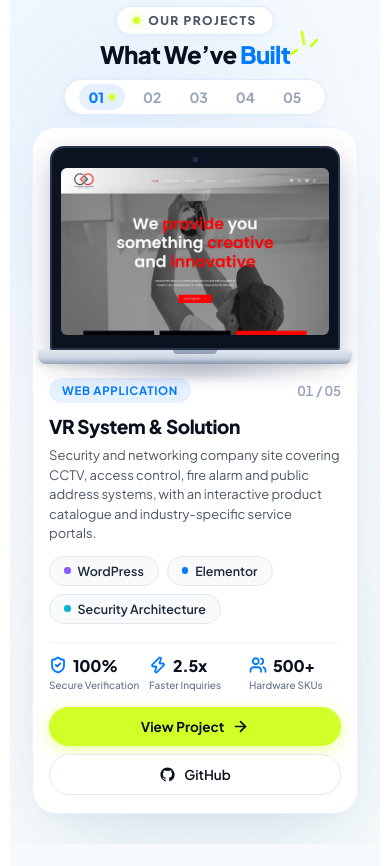
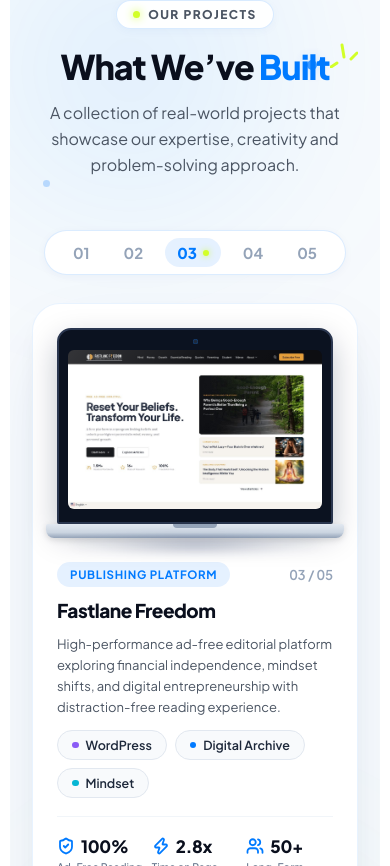
Before and after one commit to VEDANTDESAI2409/graphionic_landing_page, a React (Vite) app in the folder site/: page / in a window 390 px wide. Shown: the part 6298-7164 px from the top of the page. Built offline with nearby package versions, Linux system fonts and the light colour scheme.

Commit message:
feat: project section redesign

```diff
--- a/site/src/components/Projects.jsx
+++ b/site/src/components/Projects.jsx
@@ -1,5 +1,5 @@
 import { useState, useRef, useEffect, useCallback } from 'react';
-import { motion, AnimatePresence, useScroll, useTransform, useReducedMotion } from 'framer-motion';
+import { motion, useReducedMotion } from 'framer-motion';
 import { ChevronLeft, ChevronRight, ArrowRight, ShieldCheck, Zap, Users } from 'lucide-react';
 import { PROJECTS } from '../data/projects';
 import { useInquiry } from '../context/Inquiry';
@@ -52,122 +52,29 @@
 }
 
 export default function Projects() {
-  const trackRef = useRef(null);
+  const sectionRef = useRef(null);
   const headRef = useRef(null);
-  const [activeIndex, setActiveIndex] = useState(0);
-  const activeIndexRef = useRef(0);
-  const isProgrammaticScrollRef = useRef(false);
-  const scrollTimeoutRef = useRef(null);
+  // Default to index 2 (Project 03) matching the primary reference design
+  const [activeIndex, setActiveIndex] = useState(() => (PROJECTS.length > 2 ? 2 : 0));
   const { openInquiry } = useInquiry();
   const shouldReduceMotion = useReducedMotion();
   const total = PROJECTS.length;
 
-  // Detect mobile viewport
-  const [isMobile, setIsMobile] = useState(() =>
-    typeof window !== 'undefined' ? window.innerWidth <= 860 : false
-  );
+  const handlePrev = useCallback(() => {
+    setActiveIndex((prev) => (prev - 1 + total) % total);
+  }, [total]);
 
-  useEffect(() => {
-    const handleResize = () => setIsMobile(window.innerWidth <= 860);
-    window.addEventListener('resize', handleResize, { passive: true });
-    return () => window.removeEventListener('resize', handleResize);
+  const handleNext = useCallback(() => {
+    setActiveIndex((prev) => (prev + 1) % total);
+  }, [total]);
+
+  const handleSelectProject = useCallback((index) => {
+    setActiveIndex(index);
   }, []);
 
-  // Track height calculation: dynamic based on total projects
-  const trackHeightVh = isMobile ? 100 + (total - 1) * 45 : 100 + (total - 1) * 60;
-
-  // Framer Motion scroll tracking
-  const { scrollYProgress } = useScroll({
-    target: trackRef,
-    offset: ['start start', 'end end'],
-  });
-
-  // Subtle continuous orbital drift linked to scroll
-  const orbitShiftY = useTransform(scrollYProgress, [0, 1], [-12, 12]);
-
-  // Unified project navigation: sets active state and smoothly scrolls pinned track
-  const navigateToProject = useCallback(
-    (targetIndex) => {
-      const boundedIndex = Math.max(0, Math.min(total - 1, targetIndex));
-      setActiveIndex(boundedIndex);
-      activeIndexRef.current = boundedIndex;
-
-      if (!trackRef.current) return;
-
-      const trackRect = trackRef.current.getBoundingClientRect();
-      const trackTopInDoc = window.scrollY + trackRect.top;
-      const scrollableDist = trackRef.current.offsetHeight - window.innerHeight;
-      const targetProgress = total > 1 ? boundedIndex / (total - 1) : 0;
-      const targetScrollY = Math.round(trackTopInDoc + targetProgress * scrollableDist);
-
-      isProgrammaticScrollRef.current = true;
-      if (scrollTimeoutRef.current) clearTimeout(scrollTimeoutRef.current);
-
-      if (typeof window !== 'undefined' && window.__lenis) {
-        window.__lenis.scrollTo(targetScrollY, {
-          duration: 0.85,
-          onComplete: () => {
-            isProgrammaticScrollRef.current = false;
-          },
-        });
-      } else {
-        window.scrollTo({
-          top: targetScrollY,
-          behavior: 'smooth',
-        });
-      }
-
-      scrollTimeoutRef.current = setTimeout(() => {
-        isProgrammaticScrollRef.current = false;
-      }, 950);
-    },
-    [total]
-  );
-
-  // Synchronize scroll-driven pinned timeline with active project index
-  useEffect(() => {
-    const unsubscribe = scrollYProgress.on('change', (latestProgress) => {
-      if (isProgrammaticScrollRef.current) return;
-      if (!trackRef.current) return;
-
-      const rect = trackRef.current.getBoundingClientRect();
-
-      // Only evaluate active project index when inside or close to the pinned track
-      if (rect.top <= 40 && rect.bottom >= window.innerHeight - 40) {
-        const rawIndex = Math.round(latestProgress * (total - 1));
-        const bounded = Math.max(0, Math.min(total - 1, rawIndex));
-        if (bounded !== activeIndexRef.current) {
-          activeIndexRef.current = bounded;
-          setActiveIndex(bounded);
-        }
-      }
-    });
-
-    return () => {
-      unsubscribe();
-      if (scrollTimeoutRef.current) clearTimeout(scrollTimeoutRef.current);
-    };
-  }, [scrollYProgress, total]);
-
-  const handlePrev = useCallback(() => {
-    const prev = (activeIndexRef.current - 1 + total) % total;
-    navigateToProject(prev);
-  }, [total, navigateToProject]);
-
-  const handleNext = useCallback(() => {
-    const next = (activeIndexRef.current + 1) % total;
-    navigateToProject(next);
-  }, [total, navigateToProject]);
-
-  // Keyboard navigation when stage or any child is focused, or when section is in view
-  useEffect(() => {
-    const handleGlobalKeyDown = (e) => {
-      if (!trackRef.current) return;
-      const isInside = trackRef.current.contains(document.activeElement);
-      const rect = trackRef.current.getBoundingClientRect();
-      const isInView = rect.top <= 80 && rect.bottom >= window.innerHeight - 80;
-
-      if (isInside || isInView) {
+  // Keyboard navigation
+  const handleKeyDown = useCallback(
+    (e) => {
       if (e.key === 'ArrowLeft') {
         e.preventDefault();
         handlePrev();
@@ -175,12 +82,9 @@
         e.preventDefault();
         handleNext();
       }
-      }
-    };
-
-    window.addEventListener('keydown', handleGlobalKeyDown);
-    return () => window.removeEventListener('keydown', handleGlobalKeyDown);
-  }, [handlePrev, handleNext]);
+    },
+    [handlePrev, handleNext]
+  );
 
   // Touch swipe support for mobile
   const touchStartX = useRef(0);
@@ -198,7 +102,7 @@
 
   // GSAP scroll trigger entrance for the section header
   useEffect(() => {
-    const el = trackRef.current;
+    const el = sectionRef.current;
     if (!el) return;
 
     const ctx = gsap.context(() => {
@@ -224,7 +128,7 @@
           );
         }
       }
-    }, trackRef);
+    }, sectionRef);
 
     return () => ctx.revert();
   }, []);
@@ -234,17 +138,9 @@
   const nextIndex = (activeIndex + 1) % total;
   const prevProject = PROJECTS[prevIndex];
   const nextProject = PROJECTS[nextIndex];
-  const activeCoord = getOrbitCoord(activeIndex, total);
 
   return (
-    <section
-      className="projects prj-showcase-section prj-pinned-track"
-      id="projects"
-      ref={trackRef}
-      style={{ height: `${trackHeightVh}vh` }}
-    >
-      {/* Sticky Viewport Stage: remains pinned during scroll */}
-      <div className="prj-sticky-stage">
+    <section className="projects prj-showcase-section" id="projects" ref={sectionRef}>
       {/* Ambient background glows and mesh dots */}
       <div className="prj-bg-glow prj-bg-glow--tl" aria-hidden="true" />
       <div className="prj-bg-glow prj-bg-glow--br" aria-hidden="true" />
@@ -292,8 +188,7 @@
                 role="tab"
                 aria-selected={isActive}
                 className={`prj-mobile-orbit-btn ${isActive ? 'is-active' : ''}`}
-                  onClick={() => navigateToProject(idx)}
-                  aria-label={`Jump to project ${num}: ${project.name}`}
+                onClick={() => handleSelectProject(idx)}
               >
                 <span className="prj-mobile-orbit-num">{num}</span>
                 {isActive && <span className="prj-mobile-orbit-dot" />}
@@ -306,10 +201,6 @@
         <div className="prj-layout-wrap">
           {/* LEFT ORBIT NAVIGATION */}
           <nav className="prj-orbit-nav" aria-label="Projects orbit navigation">
-              <motion.div
-                className="prj-orbit-svg-wrap"
-                style={{ y: shouldReduceMotion ? 0 : orbitShiftY }}
-              >
             <svg
               className="prj-orbit-svg"
               viewBox="0 0 180 520"
@@ -323,41 +214,32 @@
                 className="prj-orbit-path"
               />
 
-                  {/* Static Orbit Nodes along curve */}
+              {/* Orbit Nodes placed along curve */}
               {PROJECTS.map((p, i) => {
                 const { x, y } = getOrbitCoord(i, total);
+                const isActive = i === activeIndex;
                 return (
-                      <circle
+                  <g
                     key={p.name}
-                        cx={x}
-                        cy={y}
-                        r="4"
-                        className="prj-orbit-node-circle"
-                      />
+                    className={`prj-orbit-svg-node ${isActive ? 'is-active' : ''}`}
+                    onClick={() => handleSelectProject(i)}
+                    style={{ cursor: 'pointer' }}
+                  >
+                    {isActive ? (
+                      <>
+                        <circle cx={x} cy={y} r="15" className="prj-orbit-node-aura" />
+                        <circle cx={x} cy={y} r="8" className="prj-orbit-node-outer" />
+                        <circle cx={x} cy={y} r="4.5" className="prj-orbit-node-inner" />
+                      </>
+                    ) : (
+                      <circle cx={x} cy={y} r="4" className="prj-orbit-node-circle" />
+                    )}
+                  </g>
                 );
               })}
+            </svg>
 
-                  {/* Active Orbit Node: smoothly glides along the curve */}
-                  <motion.g
-                    className="prj-orbit-active-node-group"
-                    animate={{
-                      x: activeCoord.x,
-                      y: activeCoord.y,
-                    }}
-                    transition={
-                      shouldReduceMotion
-                        ? { duration: 0 }
-                        : { type: 'spring', damping: 25, stiffness: 220, mass: 0.8 }
-                    }
-                  >
-                    <circle cx="0" cy="0" r="16" className="prj-orbit-node-aura" />
-                    <circle cx="0" cy="0" r="8" className="prj-orbit-node-outer" />
-                    <circle cx="0" cy="0" r="4.5" className="prj-orbit-node-inner" />
-                  </motion.g>
-                </svg>
-              </motion.div>
-
-              {/* Orbit Numbers and Project Labels (Clickable Buttons) */}
+            {/* Orbit Numbers and Project Labels */}
             <div className="prj-orbit-items">
               {PROJECTS.map((project, index) => {
                 const isActive = index === activeIndex;
@@ -369,7 +251,7 @@
                     key={project.name}
                     type="button"
                     className={`prj-orbit-btn ${isActive ? 'is-active' : ''}`}
-                      onClick={() => navigateToProject(index)}
+                    onClick={() => handleSelectProject(index)}
                     style={{ top: `${y}px`, right: `${180 - x + 16}px` }}
                     aria-label={`Select project ${num}: ${project.name}`}
                     aria-pressed={isActive}
@@ -390,6 +272,7 @@
             tabIndex={0}
             role="region"
             aria-label="Projects showcase carousel"
+            onKeyDown={handleKeyDown}
             onTouchStart={handleTouchStart}
             onTouchEnd={handleTouchEnd}
           >
@@ -416,7 +299,7 @@
             {/* Previous Project Card Peeking in Background (Left) */}
             <aside
               className="prj-flank-card prj-flank-prev position-left is-clickable-side"
-                onClick={() => navigateToProject(prevIndex)}
+              onClick={handlePrev}
               aria-hidden="true"
             >
               <div className="prj-flank-inner">
@@ -433,7 +316,7 @@
             {/* Next Project Card Peeking in Background (Right) */}
             <aside
               className="prj-flank-card prj-flank-next position-right is-clickable-side"
-                onClick={() => navigateToProject(nextIndex)}
+              onClick={handleNext}
               aria-hidden="true"
             >
               <div className="prj-flank-inner">
@@ -448,24 +331,16 @@
             </aside>
 
             {/* MAIN ACTIVE PROJECT SHOWCASE CARD */}
-              <article className="prj-showcase-card position-center is-active">
-                <AnimatePresence mode="wait">
-                  <motion.div
+            <motion.article
               key={activeProject.name}
-                    className="prj-card-content-grid"
-                    initial={shouldReduceMotion ? false : { opacity: 0, scale: 0.985, y: 8 }}
-                    animate={{ opacity: 1, scale: 1, y: 0 }}
-                    exit={shouldReduceMotion ? false : { opacity: 0, scale: 0.985, y: -8 }}
-                    transition={{ duration: 0.32, ease: [0.22, 1, 0.36, 1] }}
+              className="prj-showcase-card position-center is-active"
+              initial={shouldReduceMotion ? false : { opacity: 0, scale: 0.98 }}
+              animate={{ opacity: 1, scale: 1 }}
+              transition={{ duration: 0.38, ease: [0.22, 1, 0.36, 1] }}
             >
               {/* Card Left: Laptop Mockup Presentation */}
               <div className="prj-card-visual-col">
-                      <motion.div
-                        className="prj-laptop-deck"
-                        initial={shouldReduceMotion ? false : { opacity: 0, scale: 0.96 }}
-                        animate={{ opacity: 1, scale: 1 }}
-                        transition={{ duration: 0.38, delay: 0.04, ease: [0.22, 1, 0.36, 1] }}
-                      >
+                <div className="prj-laptop-deck">
                   <div className="prj-laptop-screen">
                     <div className="prj-laptop-webcam" />
                     <div className="prj-laptop-display">
@@ -482,21 +357,23 @@
                     <div className="prj-laptop-notch" />
                   </div>
                   <div className="prj-laptop-shadow" />
-                      </motion.div>
+                </div>
               </div>
 
               {/* Card Right: Project Information */}
               <div className="prj-card-info-col">
-                      {/* Category badge & index counter */}
+                {/* Centered Indicator Dots for compatibility */}
+                <div className="prj-card-dots" aria-hidden="true" style={{ display: 'none' }}>
+                  <span className="prj-card-dot is-active" />
+                  <span className="prj-card-dot" />
+                  <span className="prj-card-dot" />
+                </div>
+
+                {/* Header row: Category pill badge & index counter */}
                 <div className="prj-info-meta-row">
-                        <motion.span
-                          className="prj-category-pill prj-card-badge"
-                          initial={shouldReduceMotion ? false : { opacity: 0, x: -6 }}
-                          animate={{ opacity: 1, x: 0 }}
-                          transition={{ duration: 0.28, delay: 0.06, ease: [0.22, 1, 0.36, 1] }}
-                        >
+                  <span className="prj-category-pill prj-card-badge">
                     {activeProject.category || 'WEB APPLICATION'}
-                        </motion.span>
+                  </span>
                   <span
                     className="prj-counter-fraction"
                     aria-label={`Project ${activeIndex + 1} of ${total}`}
@@ -505,34 +382,14 @@
                   </span>
                 </div>
 
-                      {/* Title */}
-                      <motion.h3
-                        className="prj-main-title prj-card-title"
-                        initial={shouldReduceMotion ? false : { opacity: 0, y: 8 }}
-                        animate={{ opacity: 1, y: 0 }}
-                        transition={{ duration: 0.32, delay: 0.08, ease: [0.22, 1, 0.36, 1] }}
-                      >
-                        {activeProject.name}
-                      </motion.h3>
+                {/* Project Title */}
+                <h3 className="prj-main-title prj-card-title">{activeProject.name}</h3>
 
-                      {/* Description */}
-                      <motion.p
-                        className="prj-main-desc prj-card-desc"
-                        initial={shouldReduceMotion ? false : { opacity: 0, y: 8 }}
-                        animate={{ opacity: 1, y: 0 }}
-                        transition={{ duration: 0.32, delay: 0.12, ease: [0.22, 1, 0.36, 1] }}
-                      >
-                        {activeProject.description}
-                      </motion.p>
+                {/* Project Description */}
+                <p className="prj-main-desc prj-card-desc">{activeProject.description}</p>
 
                 {/* Technology Pills */}
-                      <motion.div
-                        className="prj-tech-pills prj-card-tags"
-                        aria-label="Technologies used"
-                        initial={shouldReduceMotion ? false : { opacity: 0, y: 6 }}
-                        animate={{ opacity: 1, y: 0 }}
-                        transition={{ duration: 0.32, delay: 0.16, ease: [0.22, 1, 0.36, 1] }}
-                      >
+                <div className="prj-tech-pills prj-card-tags" aria-label="Technologies used">
                   {activeProject.tech.map((techItem, tIdx) => {
                     const dotColor = TECH_DOT_COLORS[tIdx % TECH_DOT_COLORS.length];
                     return (
@@ -542,19 +399,14 @@
                       </span>
                     );
                   })}
-                      </motion.div>
+                </div>
 
                 {/* Subtle Divider */}
                 <div className="prj-info-divider" />
 
                 {/* 3 Concise Metrics Row */}
                 {activeProject.metrics && activeProject.metrics.length > 0 && (
-                        <motion.div
-                          className="prj-metrics-grid"
-                          initial={shouldReduceMotion ? false : { opacity: 0, y: 6 }}
-                          animate={{ opacity: 1, y: 0 }}
-                          transition={{ duration: 0.32, delay: 0.20, ease: [0.22, 1, 0.36, 1] }}
-                        >
+                  <div className="prj-metrics-grid">
                     {activeProject.metrics.map((metric, mIdx) => (
                       <div key={mIdx} className="prj-metric-cell">
                         <div className="prj-metric-top">
@@ -566,16 +418,11 @@
                         <span className="prj-metric-label">{metric.label}</span>
                       </div>
                     ))}
-                        </motion.div>
+                  </div>
                 )}
 
                 {/* CTA Buttons Row */}
-                      <motion.div
-                        className="prj-actions-row"
-                        initial={shouldReduceMotion ? false : { opacity: 0, y: 6 }}
-                        animate={{ opacity: 1, y: 0 }}
-                        transition={{ duration: 0.32, delay: 0.24, ease: [0.22, 1, 0.36, 1] }}
-                      >
+                <div className="prj-actions-row">
                   <a
                     href={activeProject.url || '#'}
                     target="_blank"
@@ -606,11 +453,9 @@
                       <span>Inquire</span>
                     </button>
                   )}
-                      </motion.div>
                 </div>
-                  </motion.div>
-                </AnimatePresence>
-              </article>
+              </div>
+            </motion.article>
           </div>
         </div>
 
@@ -629,7 +474,7 @@
                 aria-selected={idx === activeIndex}
                 aria-label={`Jump to ${project.name}`}
                 className={`prj-page-dot ${idx === activeIndex ? 'is-active' : ''}`}
-                  onClick={() => navigateToProject(idx)}
+                onClick={() => handleSelectProject(idx)}
               />
             ))}
           </div>
@@ -659,7 +504,6 @@
           </svg>
         </div>
       </div>
-      </div>
     </section>
   );
 }
--- a/site/src/index.css
+++ b/site/src/index.css
@@ -1174,30 +1174,11 @@
    7 — PROJECTS (ORBIT SHOWCASE REDESIGN)
    ============================================================ */
 .prj-showcase-section {
+  padding: 100px 0 112px;
   background: #F7FAFD;
   position: relative;
-  overflow: visible;
-  scroll-margin-top: 0;
-}
-
-/* Pinned Scroll Track & Sticky Viewport */
-.prj-pinned-track {
-  position: relative;
-  width: 100%;
-}
-.prj-sticky-stage {
-  position: sticky;
-  top: 0;
-  height: 100vh;
-  min-height: 600px;
-  max-height: 100vh;
-  width: 100%;
-  display: flex;
-  flex-direction: column;
-  justify-content: center;
   overflow: hidden;
-  box-sizing: border-box;
-  padding: 66px 0 24px;
+  scroll-margin-top: 90px;
 }
 
 /* Atmospheric Glows & Mesh Orbs */
@@ -1249,7 +1230,6 @@
 .prj-shell {
   position: relative;
   z-index: 2;
-  width: 100%;
 }
 
 /* Section Header (Centered Pill, Heading with Lime Sparks & Subtitle) */
@@ -1568,18 +1548,12 @@
   background: #FFFFFF;
   border: 1px solid rgba(0, 122, 255, 0.09);
   box-shadow: 0 30px 80px -20px rgba(0, 60, 140, 0.13), 0 10px 28px -8px rgba(0, 0, 0, 0.04);
-  padding: 34px 38px;
-  box-sizing: border-box;
-  overflow: hidden;
-}
-
-/* Inner Animated Content Grid */
-.prj-card-content-grid {
+  padding: 38px 40px;
   display: grid;
   grid-template-columns: 1.05fr 1fr;
-  gap: 34px;
+  gap: 36px;
   align-items: center;
-  width: 100%;
+  box-sizing: border-box;
 }
 
 /* Card Left Column: Realistic Laptop Mockup */
@@ -1916,22 +1890,7 @@
 
 @media (max-width: 860px) {
   .prj-showcase-section {
-    padding: 0;
-  }
-  .prj-sticky-stage {
-    padding: 88px 0 16px;
-    height: 100dvh;
-    min-height: 100dvh;
-  }
-  .prj-header-center {
-    margin-bottom: 10px;
-  }
-  .prj-heading {
-    margin: 6px 0 4px;
-    font-size: 24px;
-  }
-  .prj-subtitle {
-    display: none;
+    padding: 76px 0 84px;
   }
   .prj-layout-wrap {
     grid-template-columns: 1fr;
@@ -1944,9 +1903,9 @@
     display: flex;
     align-items: center;
     justify-content: center;
-    gap: 8px;
-    margin-bottom: 12px;
-    padding: 4px 14px;
+    gap: 10px;
+    margin-bottom: 28px;
+    padding: 7px 16px;
     background: #FFFFFF;
     border-radius: 999px;
     border: 1px solid rgba(0, 122, 255, 0.14);
@@ -1958,16 +1917,16 @@
   .prj-mobile-orbit-btn {
     background: none;
     border: none;
-    padding: 4px 10px;
+    padding: 5px 12px;
     border-radius: 999px;
     cursor: pointer;
     display: flex;
     align-items: center;
-    gap: 5px;
+    gap: 6px;
     transition: all 0.2s ease;
   }
   .prj-mobile-orbit-num {
-    font-size: 14px;
+    font-size: 15px;
     font-weight: 700;
     color: #94A3B8;
   }
@@ -1987,53 +1946,32 @@
   }
 
   .prj-showcase-card {
-    padding: 18px 16px;
-    border-radius: 24px;
+    grid-template-columns: 1fr;
+    padding: 24px;
+    border-radius: 28px;
+    gap: 24px;
     max-width: 100%;
   }
-  .prj-card-content-grid {
-    grid-template-columns: 1fr;
-    gap: 14px;
-  }
-  .prj-laptop-deck {
-    max-width: 290px;
-  }
   .prj-main-title {
-    font-size: 20px;
-    margin: 0 0 8px;
-  }
-  .prj-main-desc {
-    font-size: 13px;
-    line-height: 1.5;
-    margin: 0 0 12px;
-  }
-  .prj-tech-pills {
-    margin-bottom: 12px;
-  }
-  .prj-info-divider {
-    margin-bottom: 12px;
+    font-size: 22px;
   }
   .prj-metrics-grid {
     grid-template-columns: repeat(3, 1fr);
     gap: 8px;
-    margin-bottom: 16px;
   }
   .prj-metric-val {
-    font-size: 16px;
+    font-size: 17px;
   }
   .prj-metric-label {
-    font-size: 10px;
+    font-size: 10.5px;
   }
   .prj-actions-row {
     flex-direction: column;
     width: 100%;
-    gap: 8px;
   }
   .prj-btn-primary, .prj-btn-secondary {
     width: 100%;
     justify-content: center;
-    padding: 11px 18px;
-    font-size: 13.5px;
   }
   .prj-mobile-arrows {
     display: flex;
```
Also changed, not shown: 1 other file (tests, documents, lock files or other folders). Lines whose indentation alone changed are shown as unchanged.
